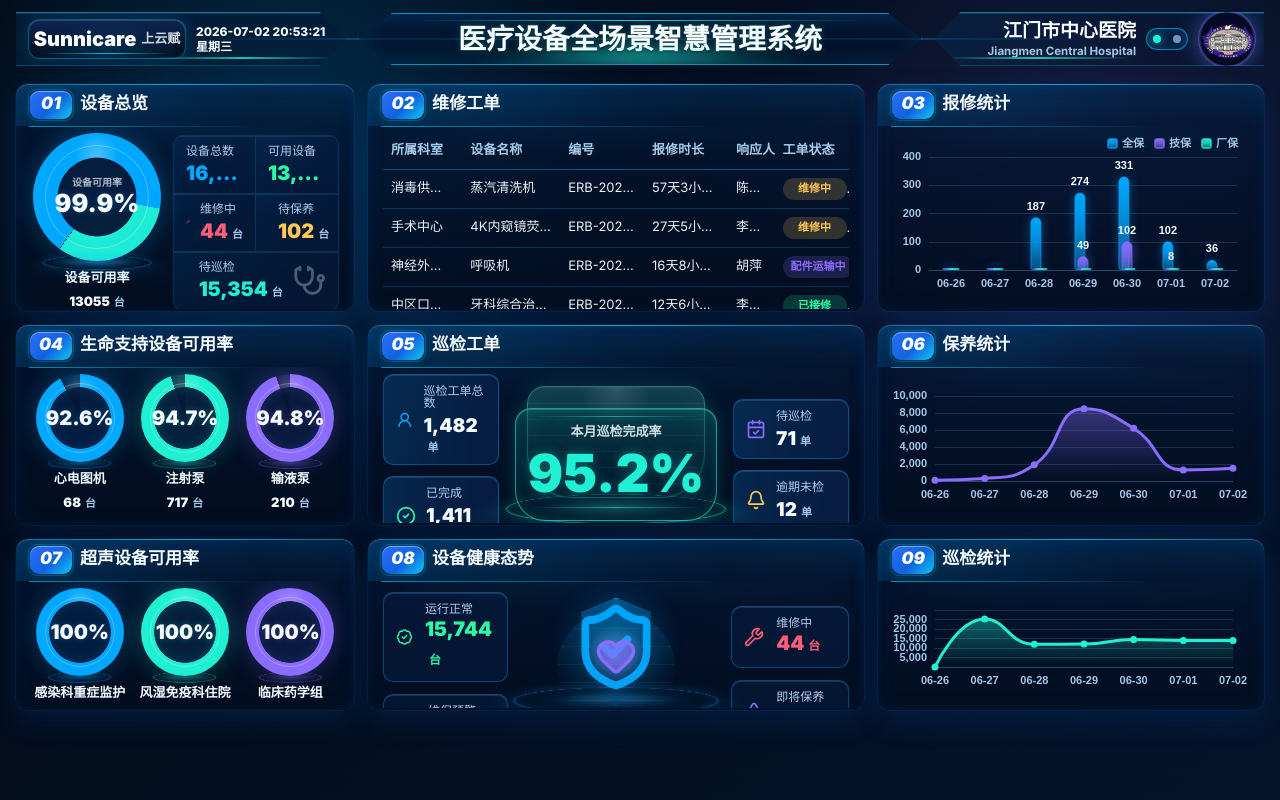
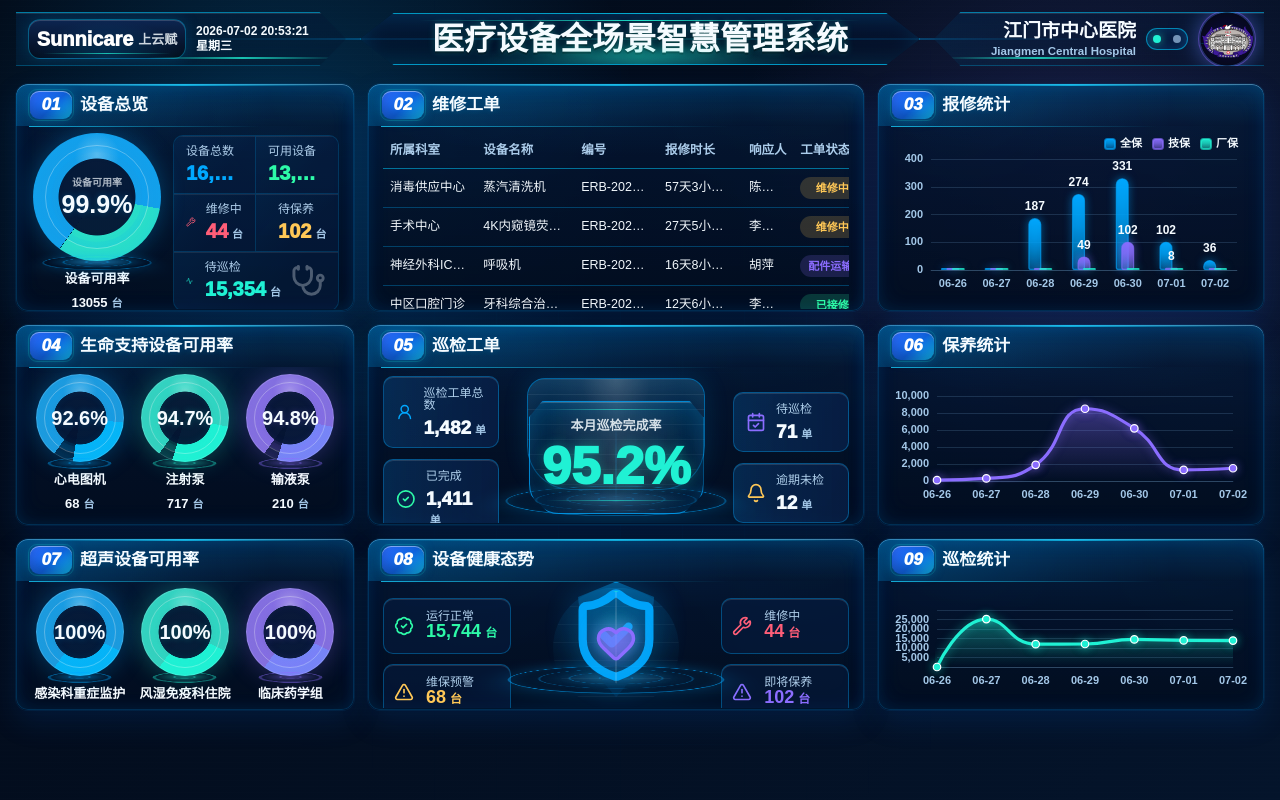
Before and after one commit to Hoshino-wind/medical-dashboard-vue, a Vue app: page / in a window 1280 px wide. Built offline with nearby package versions, Linux system fonts and the light colour scheme.

Commit message:
Improve dashboard screen polish

```diff
--- a/src/components/modules/ChartModule.vue
+++ b/src/components/modules/ChartModule.vue
@@ -33,36 +33,36 @@ const option = computed(() => {
     const barColors = [accent, accent3, accent2];
     return {
       color: barColors,
-      grid: { left: 36, right: 12, top: 24, bottom: 26 },
+      grid: { left: 38, right: 12, top: 26, bottom: 26 },
       legend: {
         top: 0,
         right: 6,
-        textStyle: { color: muted, fontSize: 11, fontWeight: 700 },
-        itemWidth: 9,
-        itemHeight: 9,
+        textStyle: { color: text, fontSize: 11, fontWeight: 800 },
+        itemWidth: 10,
+        itemHeight: 10,
       },
       xAxis: {
         type: "category",
         data: props.data.labels,
-        axisLabel: { color: muted, fontSize: 11, fontWeight: 700 },
+        axisLabel: { color: muted, fontSize: 11, fontWeight: 800 },
         axisLine: { lineStyle: { color: grid } },
         axisTick: { show: false },
       },
       yAxis: {
         type: "value",
         max: 400,
-        axisLabel: { color: muted, fontSize: 11, fontWeight: 700 },
-        splitLine: { lineStyle: { color: grid } },
+        axisLabel: { color: muted, fontSize: 11, fontWeight: 800 },
+        splitLine: { lineStyle: { color: grid, width: 1.2 } },
       },
       series: props.data.series.map((series, index) => ({
         ...series,
         type: "bar",
-        barWidth: 11,
+        barWidth: 13,
         barMinHeight: 2,
-        barGap: "-72%",
-        barCategoryGap: "42%",
+        barGap: "-58%",
+        barCategoryGap: "38%",
         itemStyle: {
-          borderRadius: [7, 7, 2, 2],
+          borderRadius: [8, 8, 2, 2],
           color: {
             type: "linear",
             x: 0,
@@ -75,18 +75,18 @@ const option = computed(() => {
               { offset: 1, color: `${barColors[index]}55` },
             ],
           },
-          shadowBlur: 12,
-          shadowColor: `${barColors[index]}66`,
+          shadowBlur: 10,
+          shadowColor: `${barColors[index]}80`,
           borderColor: `${barColors[index]}aa`,
-          borderWidth: 1,
+          borderWidth: 1.2,
         },
         label: {
           show: true,
           position: "top",
           formatter: ({ value }) => (value > 0 ? value : ""),
           color: text,
-          fontSize: 11,
-          fontWeight: 800,
+          fontSize: 12,
+          fontWeight: 900,
         },
       })),
       tooltip: { trigger: "axis" },
@@ -95,19 +95,19 @@ const option = computed(() => {
 
   return {
     color: [props.type === "inspection" ? accent2 : accent3],
-    grid: { left: 42, right: 16, top: 22, bottom: 28 },
+    grid: { left: 44, right: 16, top: 22, bottom: 28 },
     xAxis: {
       type: "category",
       boundaryGap: false,
       data: props.data.labels,
-      axisLabel: { color: muted, fontSize: 11, fontWeight: 700 },
+      axisLabel: { color: muted, fontSize: 11, fontWeight: 800 },
       axisLine: { lineStyle: { color: grid } },
       axisTick: { show: false },
     },
     yAxis: {
       type: "value",
-      axisLabel: { color: muted, fontSize: 11, fontWeight: 700 },
-      splitLine: { lineStyle: { color: grid } },
+      axisLabel: { color: muted, fontSize: 11, fontWeight: 800 },
+      splitLine: { lineStyle: { color: grid, width: 1.2 } },
     },
     series: [
       {
@@ -115,8 +115,18 @@ const option = computed(() => {
         type: "line",
         smooth: true,
         symbol: "circle",
-        symbolSize: 7,
-        lineStyle: { width: 3 },
+        symbolSize: 7.5,
+        itemStyle: {
+          borderColor: "#ffffff",
+          borderWidth: 1.2,
+          shadowBlur: 10,
+          shadowColor: `${props.type === "inspection" ? accent2 : accent3}88`,
+        },
+        lineStyle: {
+          width: 3.2,
+          shadowBlur: 10,
+          shadowColor: `${props.type === "inspection" ? accent2 : accent3}88`,
+        },
         areaStyle: {
           color: {
             type: "linear",
--- a/src/components/modules/HealthTrendModule.vue
+++ b/src/components/modules/HealthTrendModule.vue
@@ -33,10 +33,6 @@ defineProps({
         <ShieldCheck class="health-shield" />
         <Heart class="health-heart" />
       </div>
-      <div class="health-score">
-        <div class="health-label">健康评分</div>
-        <div class="health-value">{{ data.score }}</div>
-      </div>
     </div>
 
     <div class="health-side">
--- a/src/styles.css
+++ b/src/styles.css
@@ -12,9 +12,9 @@ body,
   width: 100%;
   min-height: 100%;
   margin: 0;
-  font-family: Inter, "PingFang SC", "Microsoft YaHei", sans-serif;
-  -webkit-font-smoothing: antialiased;
-  text-rendering: geometricPrecision;
+  font-family: "PingFang SC", "Microsoft YaHei", Arial, sans-serif;
+  -webkit-font-smoothing: auto;
+  text-rendering: optimizeLegibility;
 }
 
 body {
@@ -217,7 +217,7 @@ select {
 .title-frame {
   position: relative;
   display: flex;
-  width: min(100%, 590px);
+  width: min(100%, 560px);
   height: 52px;
   align-items: center;
   justify-content: center;
@@ -234,7 +234,7 @@ select {
 }
 
 .title-frame h1 {
-  font-size: 28px;
+  font-size: 32px;
   text-shadow:
     0 0 7px color-mix(in srgb, var(--accent-2) 28%, transparent),
     0 2px 0 color-mix(in srgb, black 35%, transparent);
@@ -309,13 +309,15 @@ select {
 .panel {
   position: relative;
   overflow: hidden;
-  border: 1px solid color-mix(in srgb, var(--border) 118%, white 4%);
+  border: 1px solid color-mix(in srgb, var(--border) 126%, white 8%);
   border-radius: 12px;
   background:
-    linear-gradient(180deg, color-mix(in srgb, var(--surface-strong) 76%, transparent), color-mix(in srgb, var(--surface) 96%, transparent)),
-    radial-gradient(circle at 24% 0%, color-mix(in srgb, var(--accent) 10%, transparent), transparent 28%),
-    radial-gradient(circle at 86% 6%, color-mix(in srgb, var(--accent-2) 5%, transparent), transparent 30%);
-  box-shadow: var(--panel-shadow);
+    linear-gradient(180deg, color-mix(in srgb, var(--surface-strong) 82%, transparent), color-mix(in srgb, var(--surface) 98%, transparent)),
+    radial-gradient(circle at 22% 0%, color-mix(in srgb, var(--accent) 14%, transparent), transparent 30%),
+    radial-gradient(circle at 88% 4%, color-mix(in srgb, var(--accent-2) 8%, transparent), transparent 32%);
+  box-shadow:
+    var(--panel-shadow),
+    inset 0 0 28px color-mix(in srgb, var(--accent) 6%, transparent);
   isolation: isolate;
 }
 
@@ -326,8 +328,9 @@ select {
   pointer-events: none;
   border-radius: inherit;
   box-shadow:
-    inset 0 1px 0 color-mix(in srgb, white 24%, transparent),
-    inset 0 0 12px color-mix(in srgb, var(--accent) 5%, transparent);
+    inset 0 1px 0 color-mix(in srgb, white 30%, transparent),
+    inset 0 0 0 1px color-mix(in srgb, var(--accent) 16%, transparent),
+    inset 0 0 14px color-mix(in srgb, var(--accent) 7%, transparent);
 }
 
 .panel::after {
@@ -336,9 +339,9 @@ select {
   left: 14px;
   right: 14px;
   top: 0;
-  height: 1px;
-  background: linear-gradient(90deg, transparent, var(--border-strong), transparent);
-  opacity: 0.78;
+  height: 2px;
+  background: linear-gradient(90deg, transparent, color-mix(in srgb, var(--border-strong) 94%, white 6%), transparent);
+  opacity: 0.9;
 }
 
 .screen-grid > .panel:hover {
@@ -352,8 +355,8 @@ select {
   right: 13px;
   top: 42px;
   height: 1px;
-  background: linear-gradient(90deg, var(--border-strong), transparent 72%);
-  opacity: 0.82;
+  background: linear-gradient(90deg, color-mix(in srgb, var(--border-strong) 94%, white 8%), transparent 74%);
+  opacity: 0.95;
 }
 
 .panel-header {
@@ -363,12 +366,13 @@ select {
   min-height: 38px;
   padding: 7px 14px 7px;
   color: var(--text);
-  font-weight: 800;
+  font-weight: 900;
   letter-spacing: 0;
   position: relative;
   background:
-    linear-gradient(180deg, color-mix(in srgb, var(--accent) 9%, transparent), transparent),
-    linear-gradient(90deg, color-mix(in srgb, var(--accent) 14%, transparent), transparent 72%);
+    linear-gradient(180deg, color-mix(in srgb, var(--accent) 15%, transparent), transparent),
+    linear-gradient(90deg, color-mix(in srgb, var(--accent) 22%, transparent), transparent 76%);
+  text-shadow: 0 0 7px color-mix(in srgb, var(--accent) 22%, transparent);
 }
 
 .panel-number {
@@ -383,7 +387,8 @@ select {
   font-size: 13px;
   box-shadow:
     inset 0 1px 0 color-mix(in srgb, white 42%, transparent),
-    0 0 10px color-mix(in srgb, var(--accent) 28%, transparent);
+    inset 0 -6px 12px color-mix(in srgb, #061a42 30%, transparent),
+    0 0 12px color-mix(in srgb, var(--accent) 36%, transparent);
   position: relative;
 }
 
@@ -405,6 +410,11 @@ select {
   font-weight: 950;
 }
 
+.panel-header h2 {
+  font-weight: 950;
+  line-height: 1.05;
+}
+
 .panel-body {
   position: relative;
   padding: 7px 15px 13px;
@@ -418,7 +428,7 @@ select {
   height: 30px;
   pointer-events: none;
   background: radial-gradient(ellipse at top, color-mix(in srgb, var(--accent) 12%, transparent), transparent 70%);
-  opacity: 0.44;
+  opacity: 0.28;
 }
 
 .panel-body > * {
@@ -435,12 +445,18 @@ select {
   place-items: center;
   position: relative;
   background:
-    radial-gradient(circle at center, var(--surface-strong) 0 49%, transparent 50%),
-    radial-gradient(circle at 50% 18%, color-mix(in srgb, white 26%, transparent), transparent 21%),
-    conic-gradient(var(--ring-accent, var(--accent)) calc(var(--value) * 1%), color-mix(in srgb, var(--ring-accent, var(--accent)) 12%, transparent) 0);
+    radial-gradient(circle at center, color-mix(in srgb, var(--surface-strong) 92%, black 8%) 0 42%, transparent 43%),
+    radial-gradient(circle at 50% 18%, color-mix(in srgb, white 28%, transparent), transparent 20%),
+    conic-gradient(
+      from 216deg,
+      color-mix(in srgb, var(--ring-accent, var(--accent)) 72%, white 12%) 0 calc(var(--value) * 0.72%),
+      color-mix(in srgb, var(--ring-accent, var(--accent)) 80%, var(--accent-2) 20%) calc(var(--value) * 0.72%) calc(var(--value) * 1%),
+      color-mix(in srgb, var(--ring-accent, var(--accent)) 13%, transparent) 0
+    );
   box-shadow:
-    inset 0 0 22px color-mix(in srgb, var(--ring-accent, var(--accent)) 20%, transparent),
-    0 0 24px color-mix(in srgb, var(--ring-accent, var(--accent)) 28%, transparent);
+    inset 0 0 0 1px color-mix(in srgb, white 14%, transparent),
+    inset 0 0 22px color-mix(in srgb, var(--ring-accent, var(--accent)) 22%, transparent),
+    0 0 26px color-mix(in srgb, var(--ring-accent, var(--accent)) 30%, transparent);
   flex: none;
 }
 
@@ -463,10 +479,12 @@ select {
 .metric-ring::before {
   content: "";
   position: absolute;
-  inset: 9px;
+  inset: 8px;
   border-radius: inherit;
   border: 1px solid color-mix(in srgb, white 28%, transparent);
-  box-shadow: inset 0 0 16px color-mix(in srgb, var(--ring-accent, var(--accent)) 18%, transparent);
+  box-shadow:
+    inset 0 0 0 6px color-mix(in srgb, var(--ring-accent, var(--accent)) 8%, transparent),
+    inset 0 0 16px color-mix(in srgb, var(--ring-accent, var(--accent)) 20%, transparent);
 }
 
 .metric-ring::after {
@@ -478,7 +496,9 @@ select {
   height: 22px;
   border-radius: 50%;
   border: 1px solid color-mix(in srgb, var(--ring-accent, var(--accent)) 46%, transparent);
-  background: radial-gradient(ellipse at center, color-mix(in srgb, var(--ring-accent, var(--accent)) 32%, transparent), transparent 68%);
+  background:
+    repeating-radial-gradient(ellipse at center, transparent 0 9px, color-mix(in srgb, var(--ring-accent, var(--accent)) 34%, transparent) 10px 11px, transparent 12px 19px),
+    radial-gradient(ellipse at center, color-mix(in srgb, var(--ring-accent, var(--accent)) 34%, transparent), transparent 68%);
   filter: blur(0.2px);
   transform: perspective(120px) rotateX(62deg);
 }
@@ -509,12 +529,12 @@ select {
 
 .overview-feature-ring .metric-ring {
   background:
-    radial-gradient(circle at center, var(--surface-strong) 0 43%, transparent 44%),
+    radial-gradient(circle at center, color-mix(in srgb, var(--surface-strong) 92%, black 8%) 0 42%, transparent 43%),
     radial-gradient(circle at 50% 17%, color-mix(in srgb, white 30%, transparent), transparent 18%),
     conic-gradient(
       from 216deg,
-      var(--accent) 0 calc(var(--value) * 0.68%),
-      var(--accent-2) calc(var(--value) * 0.68%) calc(var(--value) * 1%),
+      color-mix(in srgb, var(--accent) 82%, white 8%) 0 calc(var(--value) * 0.68%),
+      color-mix(in srgb, var(--accent-2) 86%, white 6%) calc(var(--value) * 0.68%) calc(var(--value) * 1%),
       color-mix(in srgb, var(--accent) 13%, transparent) 0
     );
   box-shadow:
@@ -533,6 +553,7 @@ select {
   height: 30px;
   border-color: color-mix(in srgb, var(--accent) 54%, transparent);
   background:
+    repeating-radial-gradient(ellipse at center, transparent 0 10px, color-mix(in srgb, var(--accent) 38%, transparent) 11px 12px, transparent 13px 22px),
     radial-gradient(ellipse at center, color-mix(in srgb, var(--accent) 38%, transparent), transparent 66%),
     radial-gradient(ellipse at center, color-mix(in srgb, white 12%, transparent), transparent 44%);
   box-shadow: 0 0 20px color-mix(in srgb, var(--accent) 24%, transparent);
@@ -629,23 +650,23 @@ select {
 .data-table {
   width: 100%;
   border-collapse: collapse;
-  font-size: 13px;
+  font-size: 12.5px;
   table-layout: fixed;
 }
 
 .data-table th {
-  color: var(--muted);
+  color: color-mix(in srgb, var(--muted) 92%, white 8%);
   font-weight: 800;
   text-align: left;
-  padding: 8px 8px;
-  border-bottom: 1px solid var(--border);
+  padding: 8px 7px;
+  border-bottom: 1px solid color-mix(in srgb, var(--border-strong) 62%, transparent);
   white-space: nowrap;
 }
 
 .data-table td {
-  padding: 8px 8px;
-  border-bottom: 1px solid color-mix(in srgb, var(--border) 58%, transparent);
-  color: color-mix(in srgb, var(--text) 96%, transparent);
+  padding: 8px 7px;
+  border-bottom: 1px solid color-mix(in srgb, var(--border) 72%, transparent);
+  color: color-mix(in srgb, var(--text) 98%, transparent);
   white-space: nowrap;
   max-width: 150px;
   overflow: hidden;
@@ -654,7 +675,7 @@ select {
 
 .data-table th:nth-child(1),
 .data-table td:nth-child(1) {
-  width: 17%;
+  width: 20%;
 }
 
 .data-table th:nth-child(2),
@@ -674,12 +695,12 @@ select {
 
 .data-table th:nth-child(5),
 .data-table td:nth-child(5) {
-  width: 10%;
+  width: 11%;
 }
 
 .data-table th:nth-child(6),
 .data-table td:nth-child(6) {
-  width: 16%;
+  width: 12%;
 }
 
 .data-table tbody tr {
@@ -713,7 +734,7 @@ select {
   display: grid;
   height: 100%;
   min-height: 0;
-  grid-template-columns: minmax(118px, 1fr) minmax(174px, 216px) minmax(118px, 1fr);
+  grid-template-columns: minmax(128px, 1fr) minmax(178px, 216px) minmax(128px, 1fr);
   align-items: center;
   gap: 14px;
 }
@@ -721,14 +742,25 @@ select {
 .health-side {
   display: grid;
   align-content: center;
-  gap: 12px;
+  gap: 10px;
   min-width: 0;
+}
+
+.health-side .kpi-card {
+  min-height: 56px;
+  padding: 8px 10px;
+}
+
+.health-side .text-xl {
+  font-size: 18px;
+  line-height: 1.05;
+  white-space: nowrap;
 }
 
 .health-stage {
   position: relative;
   display: grid;
-  min-height: 172px;
+  min-height: 142px;
   place-items: center;
   text-align: center;
 }
@@ -743,40 +775,41 @@ select {
 }
 
 .health-stage::before {
-  bottom: 26px;
-  width: 204px;
-  height: 70px;
-  border: 1px solid color-mix(in srgb, var(--accent) 58%, transparent);
+  bottom: 16px;
+  width: 214px;
+  height: 72px;
+  border: 1px solid color-mix(in srgb, var(--accent) 72%, transparent);
   border-radius: 50%;
   background:
+    repeating-radial-gradient(ellipse at center, transparent 0 15px, color-mix(in srgb, var(--accent) 30%, transparent) 16px 17px, transparent 18px 30px),
     radial-gradient(ellipse at center, color-mix(in srgb, var(--accent) 30%, transparent), transparent 62%),
     radial-gradient(ellipse at center, color-mix(in srgb, white 10%, transparent), transparent 42%);
   box-shadow:
-    0 0 34px color-mix(in srgb, var(--accent) 25%, transparent),
-    inset 0 0 22px color-mix(in srgb, var(--accent) 14%, transparent);
+    0 0 38px color-mix(in srgb, var(--accent) 30%, transparent),
+    inset 0 0 28px color-mix(in srgb, var(--accent) 18%, transparent);
   transform: translateX(-50%) perspective(260px) rotateX(68deg);
 }
 
 .health-stage::after {
-  top: 22px;
-  width: 118px;
-  height: 116px;
+  top: 0;
+  width: 126px;
+  height: 120px;
   border-radius: 999px;
   background:
     linear-gradient(180deg, color-mix(in srgb, var(--accent) 22%, transparent), transparent 74%),
     repeating-linear-gradient(180deg, color-mix(in srgb, white 8%, transparent) 0 1px, transparent 1px 18px);
   filter: blur(0.2px);
-  opacity: 0.62;
+  opacity: 0.56;
 }
 
 .health-emblem {
   position: relative;
   z-index: 1;
   display: grid;
-  width: 108px;
-  height: 116px;
+  width: 116px;
+  height: 122px;
   place-items: center;
-  transform: translateY(-18px);
+  transform: translateY(-16px);
 }
 
 .health-emblem::before {
@@ -789,15 +822,27 @@ select {
     linear-gradient(180deg, color-mix(in srgb, var(--accent) 30%, transparent), color-mix(in srgb, var(--surface-strong) 26%, transparent));
   border: 1px solid color-mix(in srgb, var(--accent) 76%, transparent);
   box-shadow:
-    inset 0 0 24px color-mix(in srgb, var(--accent) 24%, transparent),
-    0 0 28px color-mix(in srgb, var(--accent) 30%, transparent);
+    inset 0 0 24px color-mix(in srgb, var(--accent) 28%, transparent),
+    0 0 30px color-mix(in srgb, var(--accent) 34%, transparent);
+}
+
+.health-emblem::after {
+  content: "";
+  position: absolute;
+  inset: 9px 22px 16px;
+  clip-path: polygon(50% 0, 86% 14%, 80% 64%, 50% 96%, 20% 64%, 14% 14%);
+  border: 1px solid color-mix(in srgb, var(--accent-2) 70%, transparent);
+  background:
+    linear-gradient(90deg, transparent 0 48%, color-mix(in srgb, white 18%, transparent) 49% 51%, transparent 52% 100%),
+    radial-gradient(circle at 50% 48%, color-mix(in srgb, var(--accent-2) 18%, transparent), transparent 44%);
+  opacity: 0.72;
 }
 
 .health-shield {
   position: absolute;
   inset: 3px 8px auto;
-  width: 92px;
-  height: 92px;
+  width: 100px;
+  height: 100px;
   color: var(--accent);
   filter: drop-shadow(0 0 16px color-mix(in srgb, var(--accent) 70%, transparent));
   opacity: 0.96;
@@ -815,33 +860,14 @@ select {
     drop-shadow(0 0 16px color-mix(in srgb, var(--accent-2) 30%, transparent));
 }
 
-.health-score {
-  position: absolute;
-  z-index: 2;
-  bottom: 2px;
-}
-
-.health-label {
-  color: var(--muted);
-  font-size: 12px;
-  font-weight: 800;
-}
-
-.health-value {
-  margin-top: 3px;
-  color: var(--accent-2);
-  font-size: 30px;
-  font-weight: 950;
-  line-height: 1;
-  text-shadow: 0 0 10px color-mix(in srgb, var(--accent-2) 36%, transparent);
-}
-
 .completion-orb {
   position: relative;
   min-height: 166px;
   display: grid;
   place-items: center;
   text-align: center;
+  background:
+    linear-gradient(180deg, transparent 11%, color-mix(in srgb, var(--accent) 24%, transparent) 50%, transparent 83%) center 32px / 2px 120px no-repeat;
 }
 
 .completion-orb::before {
@@ -851,14 +877,15 @@ select {
   height: 78px;
   bottom: 2px;
   border-radius: 50%;
-  border: 1px solid color-mix(in srgb, var(--accent-2) 70%, transparent);
+  border: 1px solid color-mix(in srgb, var(--accent) 74%, transparent);
   background:
-    radial-gradient(ellipse at center, color-mix(in srgb, var(--accent-2) 38%, transparent), transparent 66%),
+    repeating-radial-gradient(ellipse at center, transparent 0 16px, color-mix(in srgb, var(--accent) 34%, transparent) 17px 18px, transparent 19px 31px),
+    radial-gradient(ellipse at center, color-mix(in srgb, var(--accent) 36%, transparent), transparent 66%),
     radial-gradient(ellipse at center, color-mix(in srgb, white 12%, transparent), transparent 42%);
   transform: perspective(260px) rotateX(68deg);
   box-shadow:
-    0 0 34px color-mix(in srgb, var(--accent-2) 30%, transparent),
-    inset 0 0 18px color-mix(in srgb, var(--accent-2) 22%, transparent);
+    0 0 38px color-mix(in srgb, var(--accent) 34%, transparent),
+    inset 0 0 24px color-mix(in srgb, var(--accent) 22%, transparent);
 }
 
 .completion-orb::after {
@@ -868,15 +895,16 @@ select {
   height: 112px;
   bottom: 50px;
   border-radius: 18px 18px 44px 44px;
-  border: 1px solid color-mix(in srgb, var(--accent-2) 70%, transparent);
+  border: 1px solid color-mix(in srgb, var(--accent) 78%, transparent);
   background:
     radial-gradient(ellipse at top, color-mix(in srgb, white 20%, transparent), transparent 28%),
-    linear-gradient(180deg, color-mix(in srgb, var(--accent-2) 24%, transparent), color-mix(in srgb, var(--surface-strong) 18%, transparent)),
-    repeating-linear-gradient(180deg, color-mix(in srgb, white 10%, transparent) 0 1px, transparent 1px 16px);
+    linear-gradient(90deg, transparent 0 12%, color-mix(in srgb, white 10%, transparent) 49% 51%, transparent 88% 100%),
+    linear-gradient(180deg, color-mix(in srgb, var(--accent) 28%, transparent), color-mix(in srgb, var(--surface-strong) 16%, transparent)),
+    repeating-linear-gradient(180deg, color-mix(in srgb, white 12%, transparent) 0 1px, transparent 1px 15px);
   opacity: 0.68;
   box-shadow:
     inset 0 12px 24px color-mix(in srgb, white 10%, transparent),
-    0 0 22px color-mix(in srgb, var(--accent-2) 20%, transparent);
+    0 0 26px color-mix(in srgb, var(--accent) 24%, transparent);
 }
 
 .completion-content {
@@ -884,15 +912,17 @@ select {
   z-index: 1;
   min-width: 174px;
   padding: 14px 12px 22px;
-  border: 1px solid color-mix(in srgb, var(--accent-2) 62%, transparent);
+  border: 1px solid color-mix(in srgb, var(--accent) 76%, transparent);
   border-radius: 16px 16px 30px 30px;
+  clip-path: polygon(8% 0, 92% 0, 100% 15%, 100% 82%, 88% 100%, 12% 100%, 0 82%, 0 15%);
   background:
-    linear-gradient(180deg, color-mix(in srgb, var(--accent-2) 13%, transparent), color-mix(in srgb, var(--surface-strong) 24%, transparent)),
-    color-mix(in srgb, var(--surface) 32%, transparent);
+    linear-gradient(90deg, transparent 0 9%, color-mix(in srgb, white 9%, transparent) 50%, transparent 91% 100%),
+    linear-gradient(180deg, color-mix(in srgb, var(--accent) 14%, transparent), color-mix(in srgb, var(--surface-strong) 18%, transparent)),
+    color-mix(in srgb, var(--surface) 26%, transparent);
   box-shadow:
     inset 0 1px 0 color-mix(in srgb, white 18%, transparent),
-    inset 0 0 18px color-mix(in srgb, var(--accent-2) 15%, transparent),
-    0 0 18px color-mix(in srgb, var(--accent-2) 16%, transparent);
+    inset 0 0 24px color-mix(in srgb, var(--accent) 18%, transparent),
+    0 0 20px color-mix(in srgb, var(--accent) 18%, transparent);
 }
 
 .completion-content::before,
```
